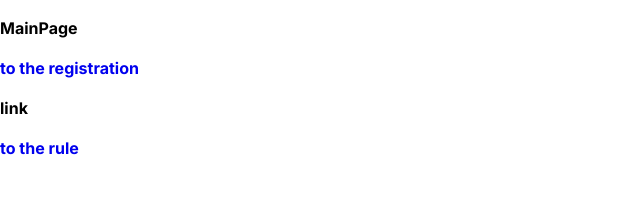
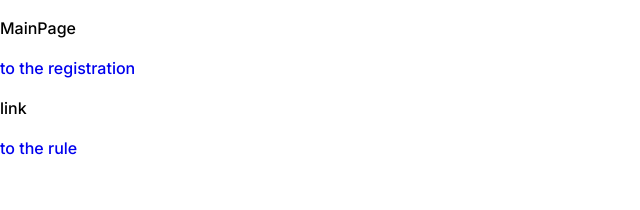
Before and after one commit to Vladmodzer/guessBusters, a React (Vite) app: page / in a window 1280 px wide. Shown: the top 210 px of the page, without its empty margins (0-640 px from the left). Built offline with nearby package versions, Linux system fonts and the light colour scheme.

Commit message:
feat: remake react-routes

```diff
--- a/src/components/sidebar/Sidebar.jsx
+++ b/src/components/sidebar/Sidebar.jsx
@@ -1,5 +1,4 @@
-import "./Sidebar.css";
-import React from 'react'
+import style from "./Sidebar.module.css";
 
 const Sidebar = () => {
   return (
--- a/src/fonts.css
+++ b/src/fonts.css
@@ -1,6 +1,6 @@
-@import url('https://fonts.googleapis.com/css2?family=Inter:wght@100..900&family=Roboto:wght@500;700&display=swap');
+@import url("https://fonts.googleapis.com/css2?family=Inter:wght@100..900&family=Roboto:wght@500;700&display=swap");
 
 body {
-  font-family: 'Inter', sans-serif;
-  font-weight: 700;
+  font-family: "Inter", sans-serif;
+  font-weight: 500;
 }
--- a/src/main.jsx
+++ b/src/main.jsx
@@ -1,17 +1,35 @@
 import React from "react";
+import "./App.css";
+import "./fonts.css"
 import ReactDOM from "react-dom/client";
 import { Provider } from "react-redux";
 import store from "./redux/store.js";
-import App from "./App.jsx";
+import Rules from "./pages/rules/Rules.jsx";
 import "./index.css";
-import { BrowserRouter } from "react-router-dom";
+import { createBrowserRouter, RouterProvider } from "react-router-dom";
+import HomePage from "./pages/home/HomePage.jsx";
+import Registration from "./pages/registration/Registration.jsx";
+
+const router = createBrowserRouter([
+  {
+    path: "/",
+    element: <HomePage />,
+    errorElement: <div>404 Not Found</div>,
+  },
+  {
+    path: "/registration",
+    element: <Registration />,
+  },
+  {
+    path: "/rules",
+    element: <Rules />,
+  }
+]);
 
 ReactDOM.createRoot(document.getElementById("root")).render(
   <React.StrictMode>
     <Provider store={store}>
-      <BrowserRouter>
-        <App />
-      </BrowserRouter>
+      <RouterProvider router={router} />
     </Provider>
   </React.StrictMode>
 );
--- a/src/pages/main-page/MainPage.jsx
+++ b/src/pages/home/HomePage.jsx
@@ -1,7 +1,7 @@
 import { Link } from "react-router-dom";
 // import { useDispatch } from 'react-redux';
 // import { setProps } from '../../redux/actions.js';
-import styles from "./MainPage.module.css";
+import styles from "./HomePage.module.css";
 
 function MainPage() {
   // const dispatch = useDispatch();
```
Also changed, not shown: src/App.jsx (+2 -5 lines), src/components/sidebar/Sidebar.css (deleted), src/components/sidebar/Sidebar.module.css (added), src/pages/home/HomePage.module.css (renamed from src/pages/main-page/MainPage.module.css), src/pages/registration/Registration.css (added), src/pages/registration/Registration.jsx (renamed from src/pages/registration-page/Registration.jsx), src/pages/rules/Rules.css (added), src/pages/rules/Rules.jsx (renamed from src/components/rules/Rules.jsx).
